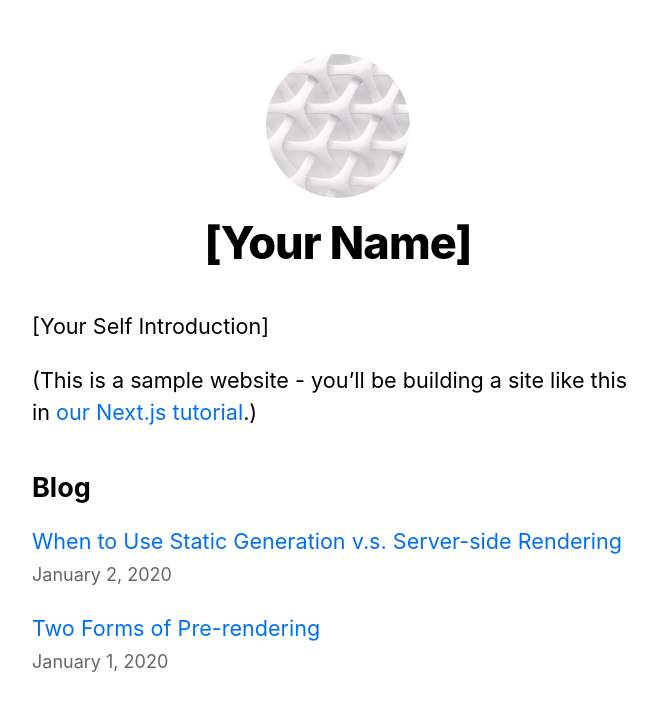
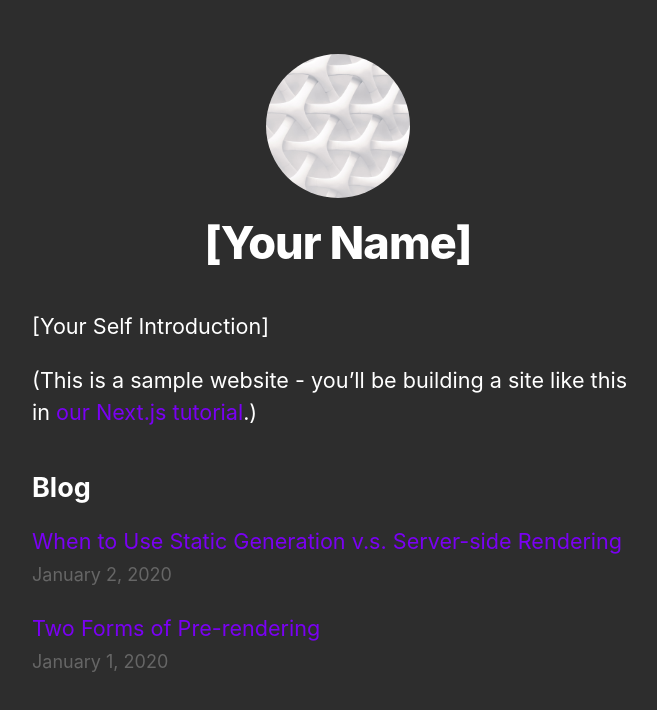
Before and after one commit to kritb-blog/kritb-nextjs-blog, a Next.js app: page / in a window 1280 px wide. Shown: the top 710 px of the page, without its empty margins (302-959 px from the left). Built offline with nearby package versions, Linux system fonts and the light colour scheme.

Commit message:
feat(posts): add posts endpoint to fetch notion db

```diff
--- a/components/Layout.tsx
+++ b/components/Layout.tsx
@@ -5,7 +5,7 @@ import utilStyles from '../styles/utils.module.css'
 import Link from 'next/link'
 
 const name = '[Your Name]'
-export const siteTitle = 'Next.js Sample Website'
+export const siteTitle = 'KritB\'s Blog'
 
 export default function Layout({
   children,
--- a/package.json
+++ b/package.json
@@ -6,6 +6,7 @@
     "start": "next start"
   },
   "dependencies": {
+    "@kritb-blog/notion-db-connector": "1.0.3",
     "date-fns": "^2.11.1",
     "gray-matter": "^4.0.2",
     "next": "latest",
--- a/pages/api/hello.ts
+++ /dev/null
@@ -1,5 +0,0 @@
-import { NextApiRequest, NextApiResponse } from 'next'
-
-export default (_: NextApiRequest, res: NextApiResponse) => {
-  res.status(200).json({ text: 'Hello' })
-}
--- /dev/null
+++ b/pages/api/posts.ts
@@ -0,0 +1,11 @@
+import { NextApiRequest, NextApiResponse } from "next";
+import { NotionDbConnector } from "@kritb-blog/notion-db-connector";
+
+export default async (_: NextApiRequest, res: NextApiResponse) => {
+  const connector = new NotionDbConnector(process.env.NOTION_TOKEN);
+  const result = await connector.fetchDb({
+    database_id: process.env.NOTION_DATABASE_ID,
+    filter: { property: "Status", select: { equals: "Completed" } },
+  });
+  res.status(200).json(result);
+};
--- a/styles/global.css
+++ b/styles/global.css
@@ -6,6 +6,8 @@ body {
     Ubuntu, Cantarell, Fira Sans, Droid Sans, Helvetica Neue, sans-serif;
   line-height: 1.6;
   font-size: 18px;
+  background-color: rgb(45, 45, 45);
+  color: white;
 }
 
 * {
@@ -13,7 +15,7 @@ body {
 }
 
 a {
-  color: #0070f3;
+  color: #7a00f3;
   text-decoration: none;
 }
 
```
Also changed, not shown: 1 other file (tests, documents, lock files or other folders).
